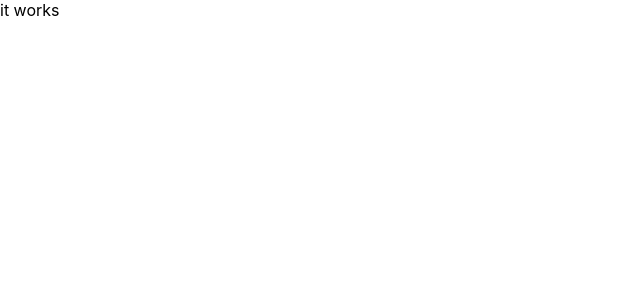
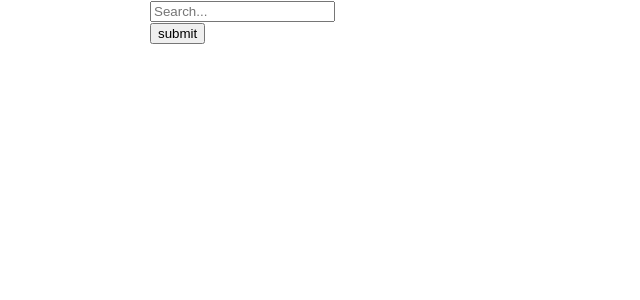
Before and after one commit to ds-kavaliou/REACT39, a React (Create React App) app: page / in a window 1280 px wide. Shown: the top 300 px of the page, without its empty margins (0-640 px from the left). Built offline with nearby package versions, Linux system fonts and the light colour scheme.

Commit message:
add Form component

```diff
--- a/src/App.js
+++ b/src/App.js
@@ -1,3 +1,11 @@
+import Form from "./Form";
+
 export default function App() {
-  return <div>it works</div>;
+  return (
+    <main>
+      <div className="container">
+        <Form />
+      </div>
+    </main>
+  );
 }
```
